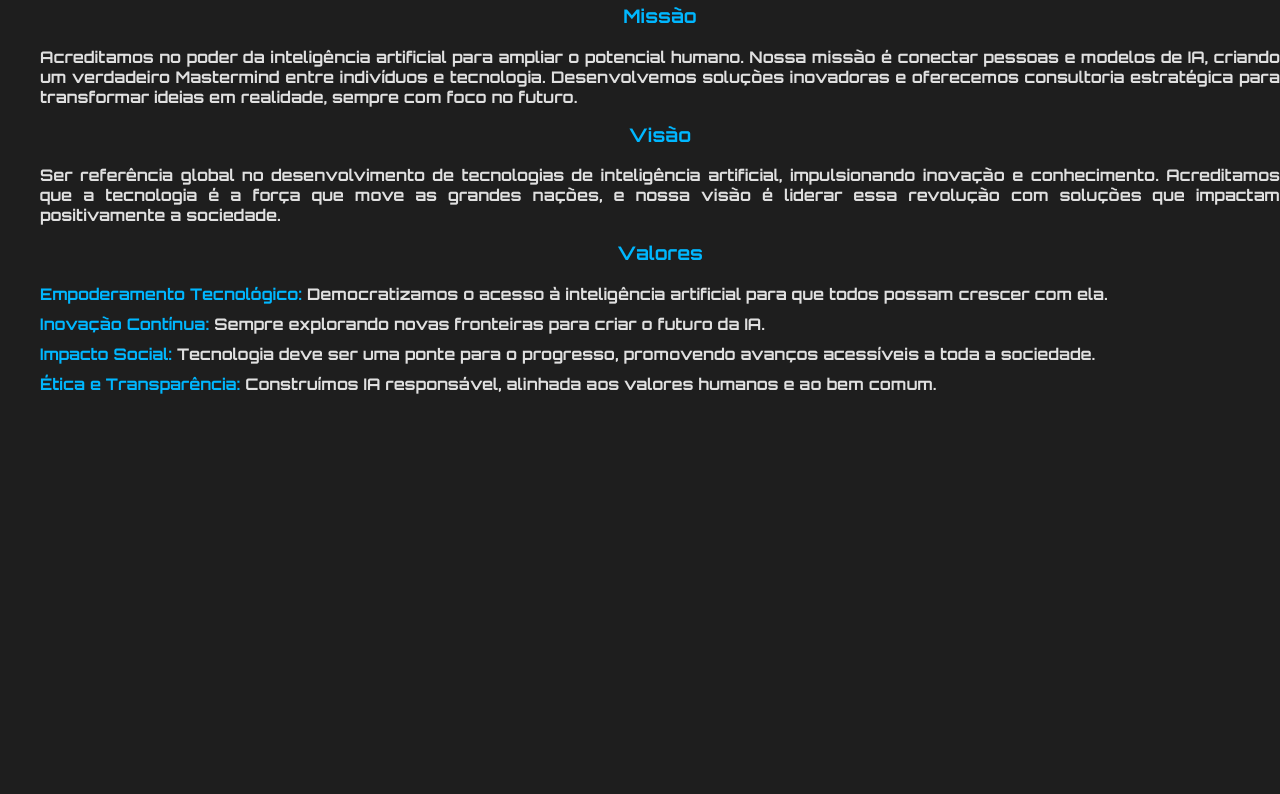
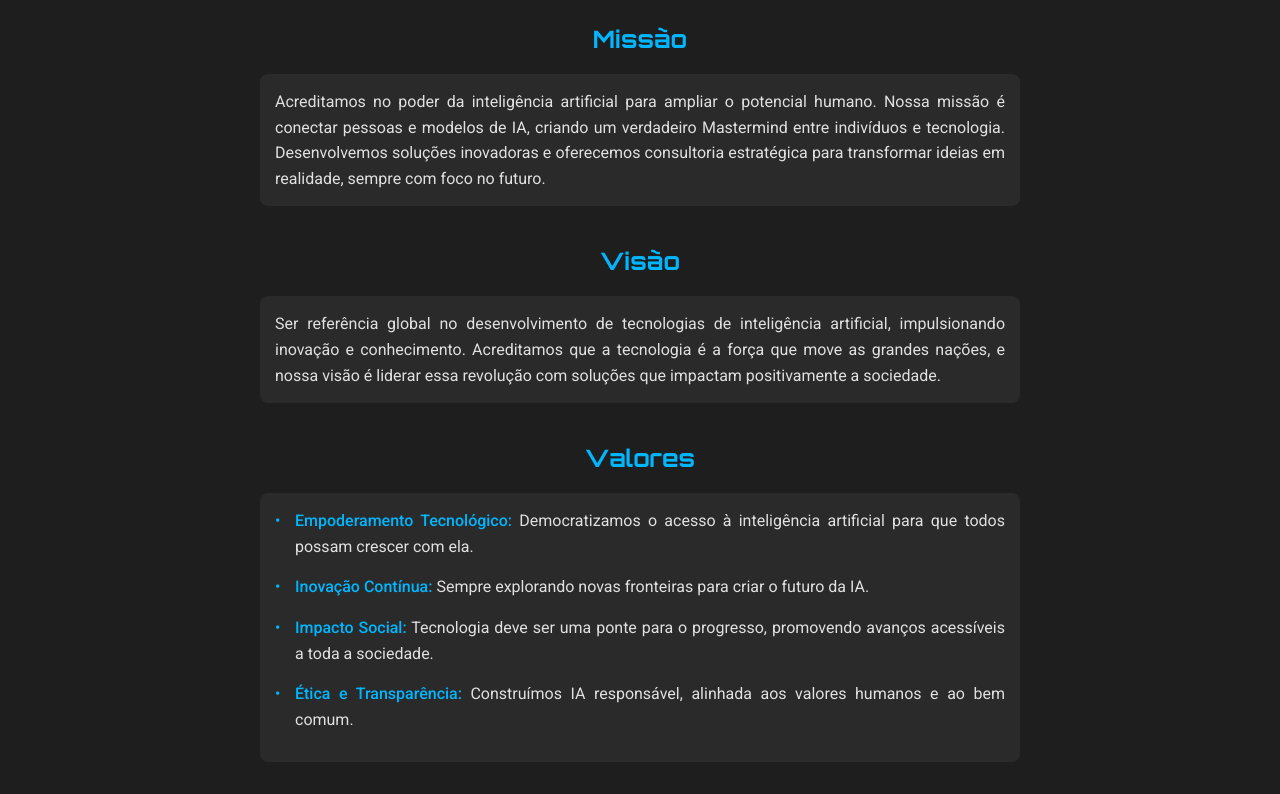
Before and after one commit to NeuraVerse-company/NeuraVerse, a website: page Public/quem-somos.html in a window 1280 px wide. Shown: the part 206-1000 px from the top of the page. Before the commit the page ends 840 px from the top, so only its background shows below. Drawn offline with Linux system fonts and the light colour scheme.

Commit message:
Adiciona página Quem Somos com melhorias de estrutura e design

```diff
--- a/Public/quem-somos.html
+++ b/Public/quem-somos.html
@@ -4,49 +4,67 @@
     <meta charset="UTF-8">
     <meta name="viewport" content="width=device-width, initial-scale=1.0">
     <title>Neuraverse - Quem Somos</title>
-    <link href="https://fonts.googleapis.com/css2?family=Orbitron:wght@700&display=swap" rel="stylesheet">
+    <link href="https://fonts.googleapis.com/css2?family=Orbitron:wght@700&family=Roboto:wght@400;500&display=swap" rel="stylesheet">
     <style>
+        * {
+            box-sizing: border-box;
+        }
         body {
-            font-family: Arial, sans-serif;
+            font-family: "Roboto", sans-serif;
             margin: 0;
             padding: 20px;
             background: #1e1e1e;
             color: #e0e0e0;
             min-height: 100vh;
+            overflow-x: hidden;
         }
         .content {
+            max-width: 800px;
+            margin: 0 auto;
             padding: 20px;
-            background: none;
-            border: none;
-            border-radius: 0;
-            width: 100%;
-            height: 100%;
-            box-shadow: none;
-            text-align: justify;
-            font-family: "Orbitron", sans-serif;
         }
         .content h3 {
+            font-family: "Orbitron", sans-serif;
             color: #00b7ff;
-            margin-top: 0;
+            font-size: 24px;
+            margin: 40px 0 20px;
             text-align: center;
         }
         .content p {
+            font-size: 16px;
+            line-height: 1.6;
             text-align: justify;
+            background: #2a2a2a;
+            padding: 15px;
+            border-radius: 8px;
         }
         .values-list {
             list-style-type: none;
-            padding: 0;
+            padding: 15px;
+            font-size: 16px;
+            line-height: 1.6;
+            background: #2a2a2a;
+            border-radius: 8px;
+        }
+        .values-list li {
+            margin-bottom: 15px;
+            padding-left: 20px;
+            position: relative;
             text-align: justify;
         }
-        .values-list li {
-            margin-bottom: 10px;
+        .values-list li::before {
+            content: "•";
+            color: #00b7ff;
+            position: absolute;
+            left: 0;
         }
         .values-list li strong {
             color: #00b7ff;
+            font-weight: 500;
         }
         .content img {
             display: block;
-            margin: 0 auto 20px auto;
+            margin: 0 auto 30px auto;
             max-width: 200px;
             height: auto;
         }
@@ -54,7 +72,7 @@
 </head>
 <body>
     <div class="content">
-        <img src="NV.PNG" alt="Neuraverse Logo">
+        <img src="./NV.PNG" alt="Neuraverse Logo">
         <h3>Missão</h3>
         <p>Acreditamos no poder da inteligência artificial para ampliar o potencial humano. Nossa missão é conectar pessoas e modelos de IA, criando um verdadeiro Mastermind entre indivíduos e tecnologia. Desenvolvemos soluções inovadoras e oferecemos consultoria estratégica para transformar ideias em realidade, sempre com foco no futuro.</p>
         <h3>Visão</h3>
@@ -67,5 +85,7 @@
             <li><strong>Ética e Transparência:</strong> Construímos IA responsável, alinhada aos valores humanos e ao bem comum.</li>
         </ul>
     </div>
+    <!-- Cloudflare script mantido -->
+    <script>(function(){function c(){var b=a.contentDocument||a.contentWindow.document;if(b){var d=b.createElement('script');d.innerHTML="window.__CF$cv$params={r:'923df1108966bd52',t:'MTc0MjU2NTI3MS4wMDAwMDA='};var a=document.createElement('script');a.nonce='';a.src='/cdn-cgi/challenge-platform/scripts/jsd/main.js';document.getElementsByTagName('head')[0].appendChild(a);";b.getElementsByTagName('head')[0].appendChild(d)}}if(document.body){var a=document.createElement('script');a.height=1;a.width=1;a.style.position='absolute';a.style.top=0;a.style.left=0;a.style.border='none';a.style.visibility='hidden';document.body.appendChild(a);if('loading'!==document.readyState)c();else if(window.addEventListener)document.addEventListener('DOMContentLoaded',c);else{var e=document.onreadystatechange||function(){};document.onreadystatechange=function(b){e(b);'loading'!==document.readyState&&(document.onreadystatechange=e,c())}}}})();</script>
 </body>
 </html>
```
